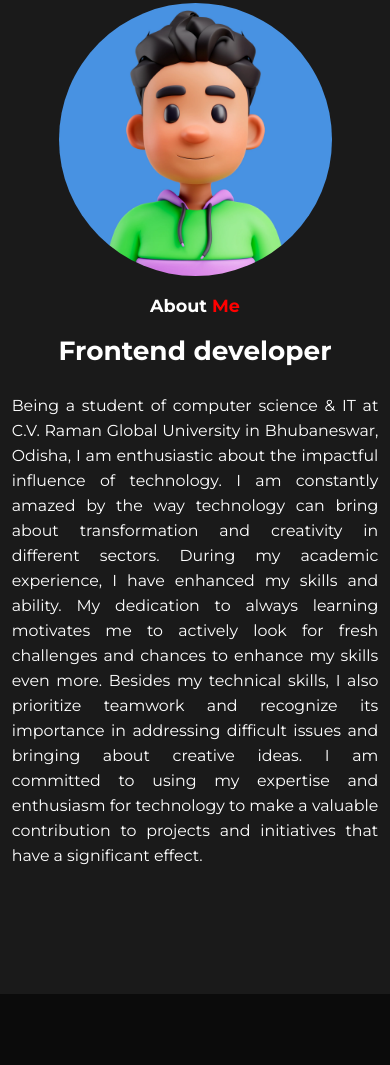
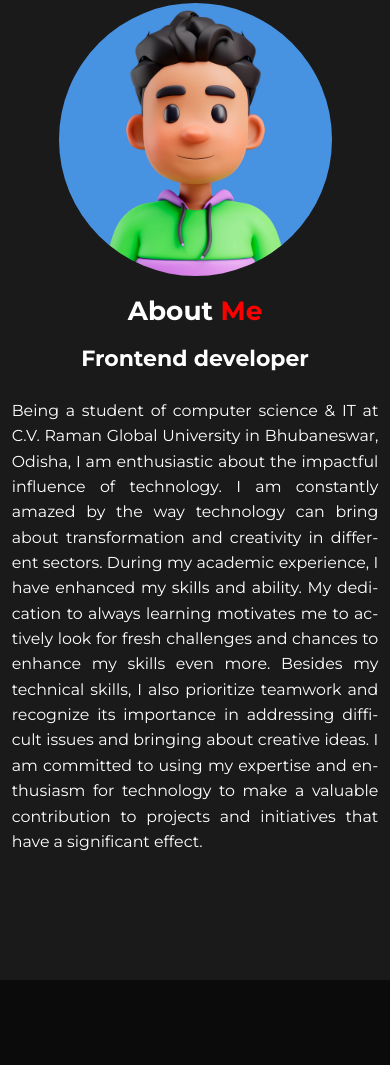
Before and after one commit to tusarxkumar/My-Portfolio, a plain HTML site: page index.html in a window 390 px wide. Shown: the part 942-2007 px from the top of the page. Drawn offline with nearby package versions, Linux system fonts and the light colour scheme.

Commit message:
Updated css

```diff
--- a/Style/style.css
+++ b/Style/style.css
@@ -132,6 +132,7 @@ span {
 
 .home-content p {
     font-size: 1.6rem;
+    /* text-align: justify; */
     text-align: justify;
     text-justify: inter-word;
     letter-spacing: .4px;
@@ -336,6 +337,7 @@ span {
     font-size: 2rem;
     color: var(--snd-bg-color);
 }
+
 /************ CONTACT SECTION  ************/
 .contact h2 {
     margin-bottom: 3rem;
@@ -492,6 +494,10 @@ span {
         width: 60vw;
     }
 
+    .home-content p {
+        text-align: justify;
+    }
+
     .about-content h2,
     h3 {
         font-size: 3.5rem;
@@ -529,8 +535,24 @@ span {
         width: 70vw;
     }
 
+    .home-content p {
+        text-align: justify;
+    }
+
     .about-content h2 {
-        font-size: 2rem;
+        font-size: 3rem;
+    }
+
+    .about-content h3 {
+        font-size: 2.5rem;
+    }
+
+    .about-content p {
+        /* text-align: center; */
+        text-align: justify;
+        line-height: 1.6;
+        hyphens: auto;
+        text-align-last: left;
     }
 
     .about-img img {
--- a/index.html
+++ b/index.html
@@ -144,7 +144,7 @@
                 <div class="portfolio-layer">
                     <h4>Portfolio</h4>
                     <p>Tech Stack used - HTML , CSS , JS</p>
-                    <a href="https://x.com/tusarxkumar" target="_blank"><i
+                    <a href="https://roshar-dev.vercel.app/" target="_blank"><i
                             class="fa-solid fa-up-right-from-square"></i></a>
                 </div>
             </div>
```
